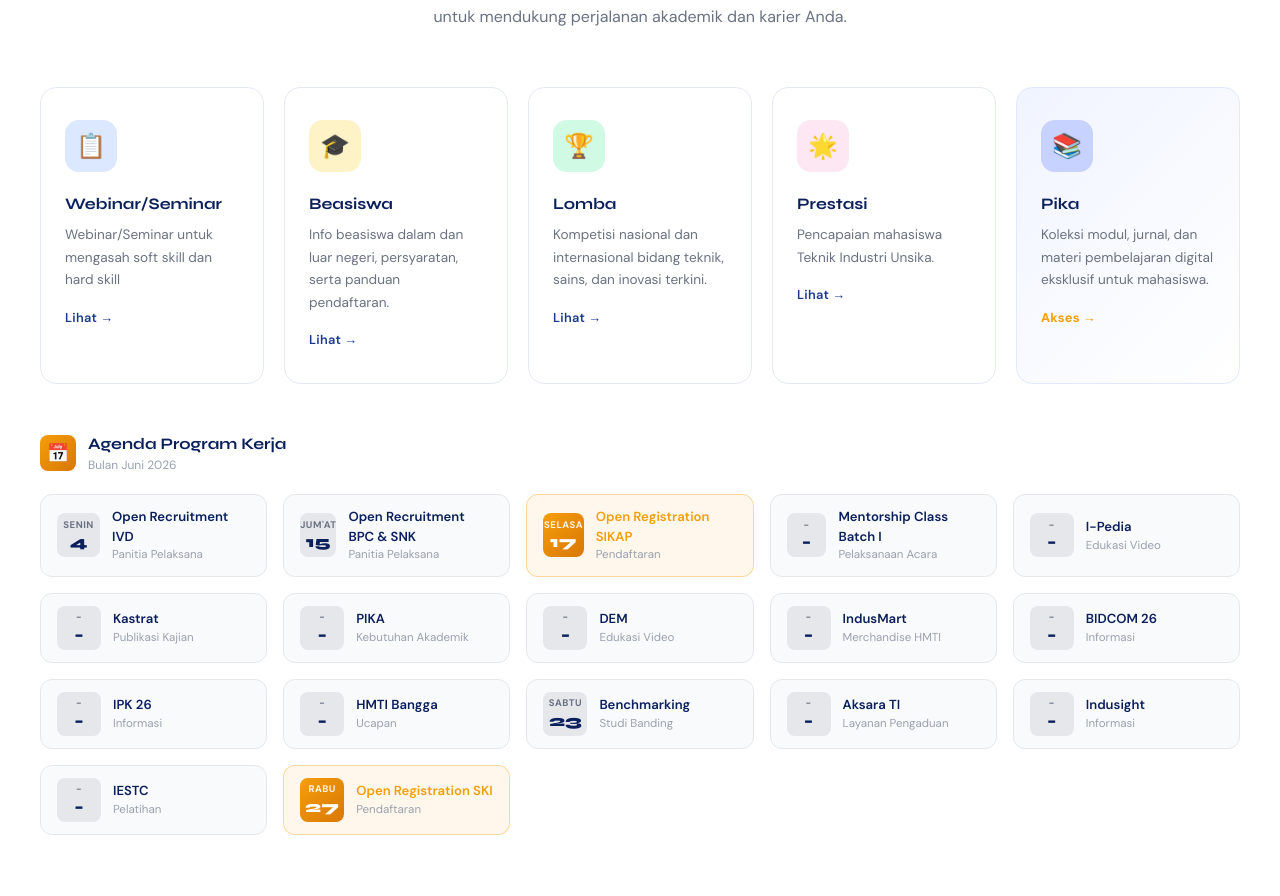
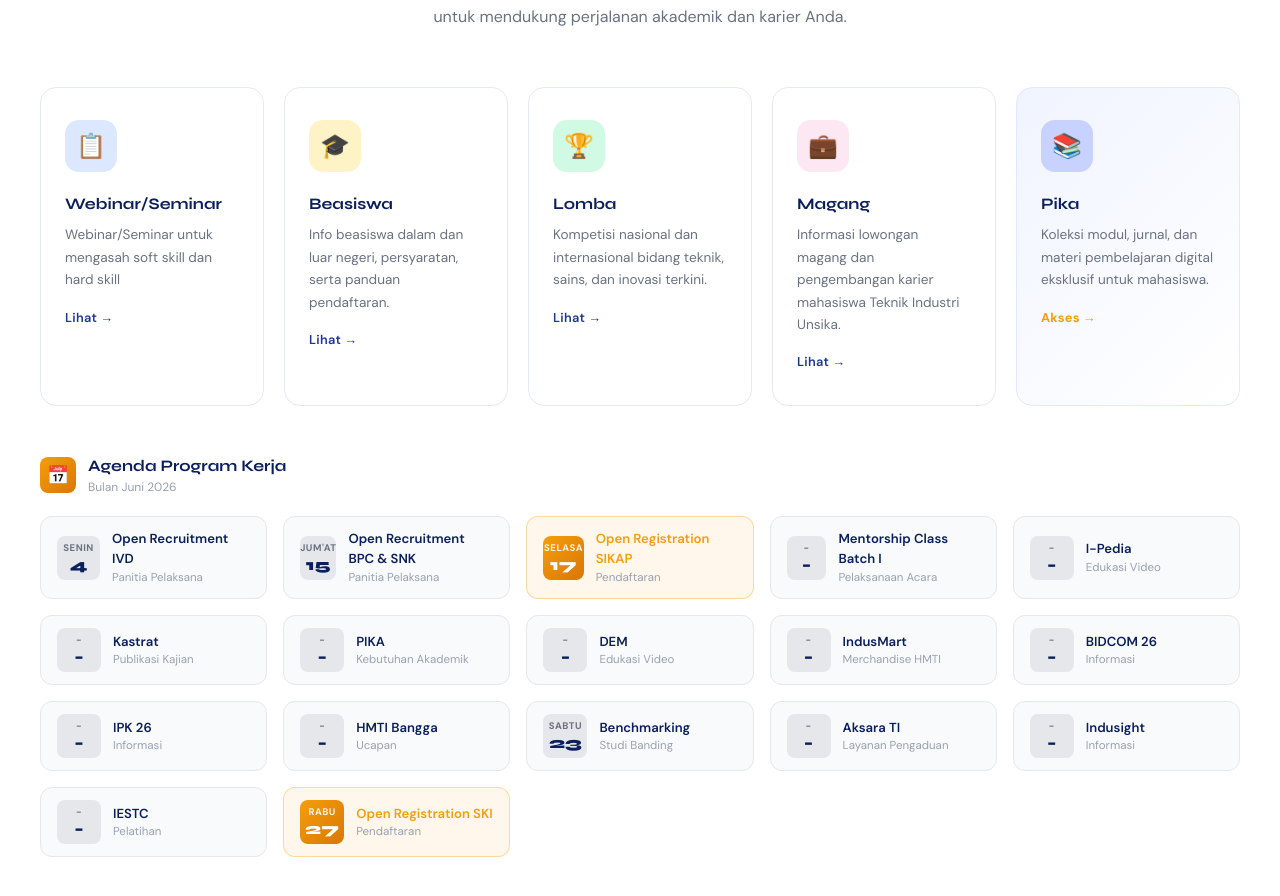
Before and after one commit to hmti-ft-unsika/hmti-ft-unsika.github.io, a Next.js app: page / in a window 1280 px wide. Shown: the part 2804-3700 px from the top of the page. Built offline with nearby package versions, Linux system fonts and the light colour scheme.

Commit message:
Change Prestasi card to Magang with briefcase emoji

```diff
--- a/src/app/page.tsx
+++ b/src/app/page.tsx
@@ -664,11 +664,11 @@ export default function Home() {
               <Link href="#" className="text-[0.8rem] font-semibold text-[var(--color-navy-700)] mt-4 inline-block tracking-[0.02em]">Lihat →</Link>
             </div>
 
-            {/* Card 4: Prestasi */}
+            {/* Card 4: Magang */}
             <div className="info-card reveal reveal-delay-4">
-              <div className="card-icon bg-[#fce7f3]">🌟</div>
-              <h3 className="font-display font-bold text-[var(--color-navy-900)] mb-[0.5rem] text-[1rem]">Prestasi</h3>
-              <p className="text-[0.85rem] text-gray-500 leading-[1.65]">Pencapaian mahasiswa Teknik Industri Unsika.</p>
+              <div className="card-icon bg-[#fce7f3]">💼</div>
+              <h3 className="font-display font-bold text-[var(--color-navy-900)] mb-[0.5rem] text-[1rem]">Magang</h3>
+              <p className="text-[0.85rem] text-gray-500 leading-[1.65]">Informasi lowongan magang dan pengembangan karier mahasiswa Teknik Industri Unsika.</p>
               <Link href="#" className="text-[0.8rem] font-semibold text-[var(--color-navy-700)] mt-4 inline-block tracking-[0.02em]">Lihat →</Link>
             </div>
 
```
